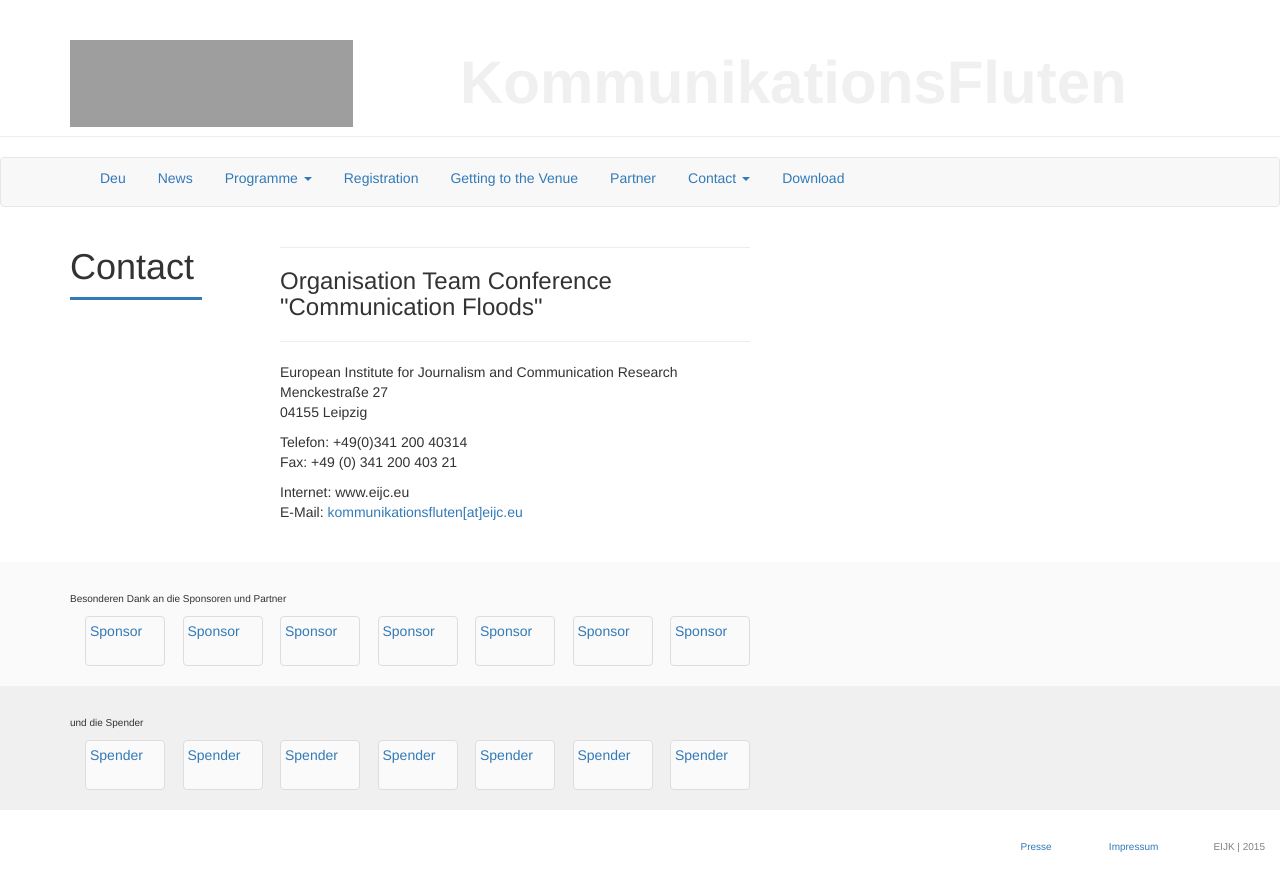
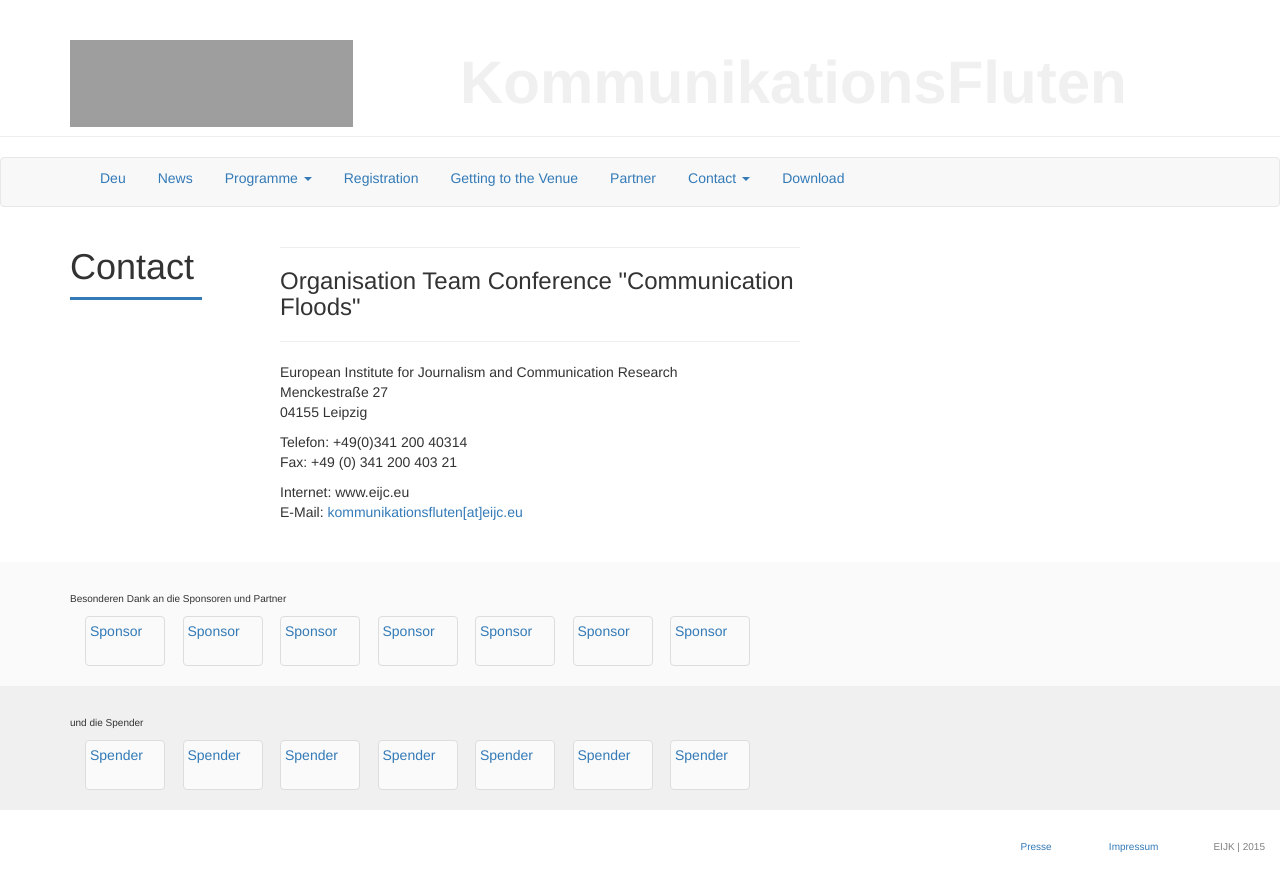
Before and after one commit to susedev/test, a Jekyll site: the page built from contact.html, in a window 1280 px wide. Shown: the top 892 px of the page. Built offline with Jekyll 4.4.1, drawn with Linux system fonts in a browser that asks for light colours; nearby versions of some CDN libraries; grey boxes are pictures that could not be loaded.

Commit message:
Update page.html

```diff
--- a/_layouts/page.html
+++ b/_layouts/page.html
@@ -15,7 +15,7 @@ layout: base
           <h1> {{ page.title }} </h1>
           <div class="box" style="background-color: #337AB7; width: 80%; height:3px; margin-top:3px;"></div>
     </div>
-    <div class="col-md-10" style="margin-left:15px; max-width:500px;">
+    <div class="col-md-10" style="margin-left:15px; max-width:550px;">
                {{ content }}
     </div>
   </div>
```
